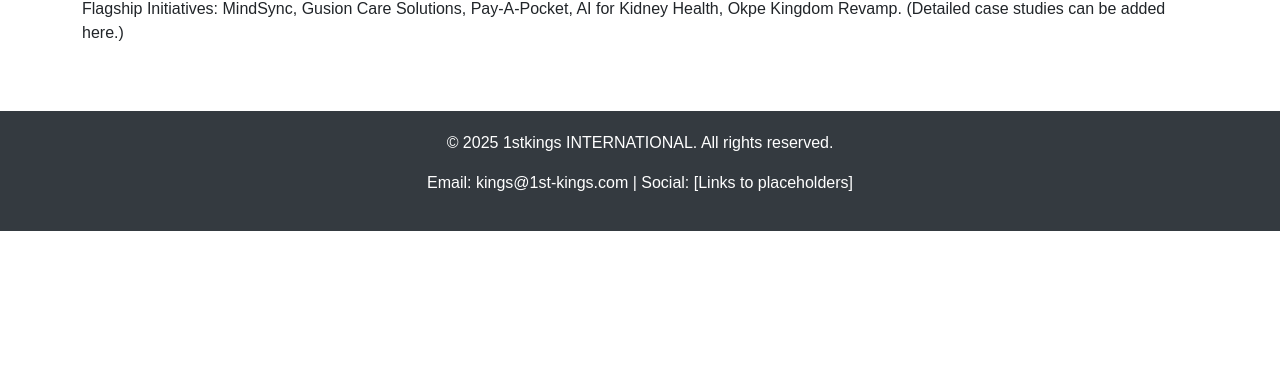
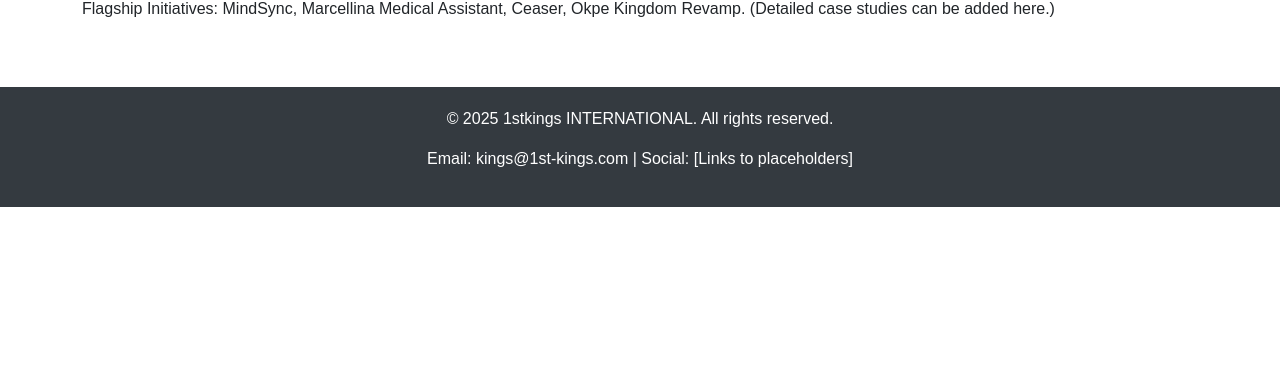
Before and after one commit to Kingswithkings/1stKingswebsite, a plain HTML site: page html folder/ai-research.html in a window 1280 px wide. Shown: the part 408-800 px from the top of the page. Drawn offline with nearby package versions, Linux system fonts and the light colour scheme.

Commit message:
ai research

```diff
--- a/html folder/ai-research.html
+++ b/html folder/ai-research.html
@@ -45,7 +45,7 @@
             <p>Our AI pioneers a new era where divine intelligence meets artificial intelligence, transforming businesses and nations.</p>
 
             <h2>Case Studies and Success Stories</h2>
-            <p>Flagship Initiatives: MindSync, Gusion Care Solutions, Pay-A-Pocket, AI for Kidney Health, Okpe Kingdom Revamp. (Detailed case studies can be added here.)</p>
+            <p>Flagship Initiatives: MindSync, Marcellina Medical Assistant, Ceaser, Okpe Kingdom Revamp. (Detailed case studies can be added here.)</p>
         </div>
     </section>
 
```
